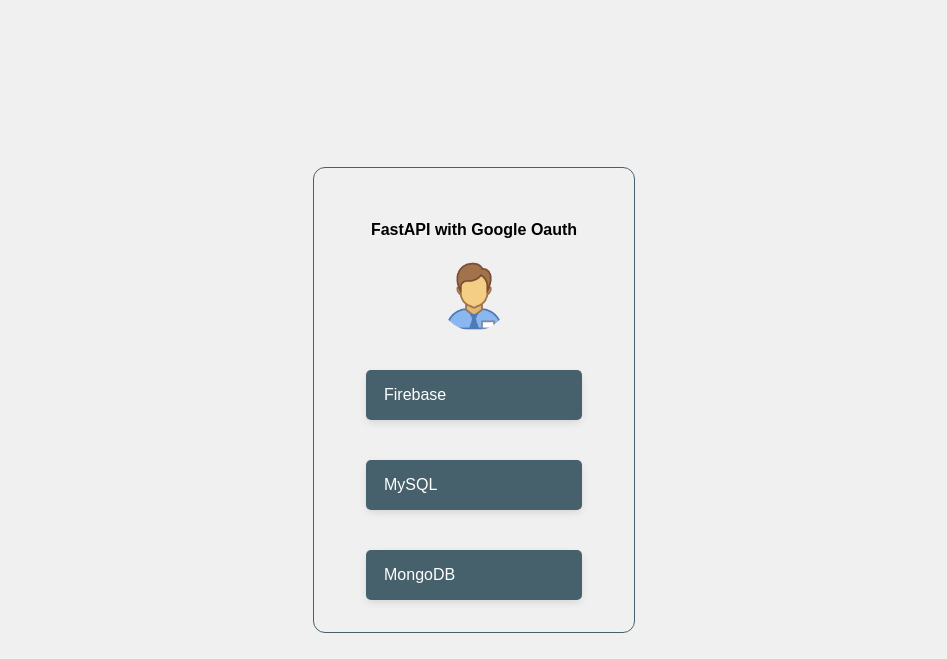
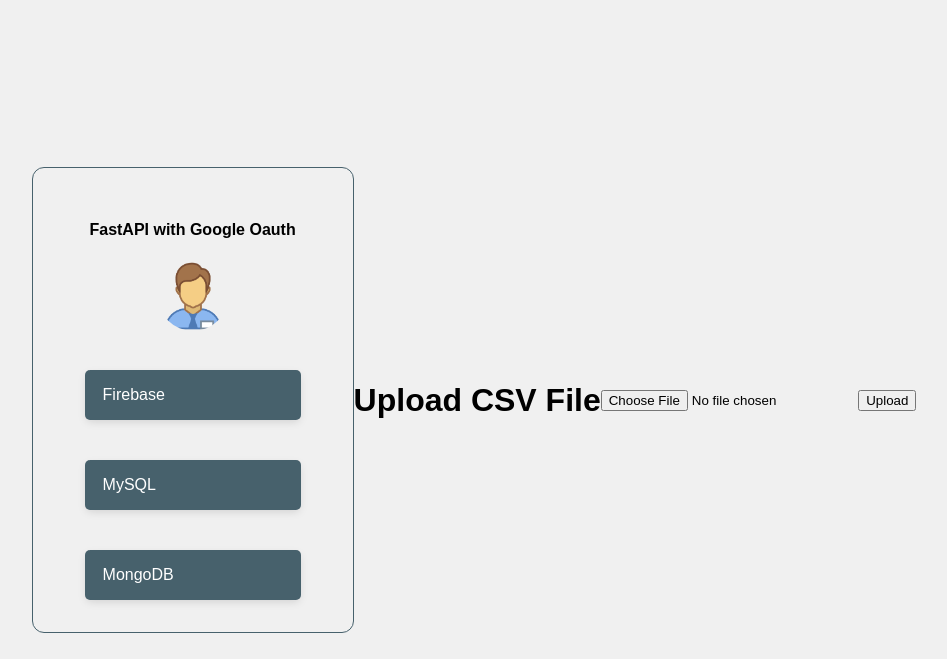
Before and after one commit to Modak-Rosogulla/ChatDB, a FastAPI app: page / in a window 1280 px wide. Shown: the top 659 px of the page, without its empty margins (166-1113 px from the left). Run offline with FastAPI, Linux system fonts and the light colour scheme.

Commit message:
Basic working upload button and functionality

```diff
--- a/app/firebase_helpers.py
+++ b/app/firebase_helpers.py
@@ -2,13 +2,14 @@ import pandas as pd
 import json
 import requests
 import sys
+import os
+from dotenv import load_dotenv
+load_dotenv()
 
-# Firebase Database URL (replace with your actual Firebase URL)
-# DATABASE_URL = "https://homework1-8757c-default-rtdb.firebaseio.com/"
-DATABASE_URL = "https://dsci551-877cc-default-rtdb.firebaseio.com/"
+DATABASE_URL = os.getenv('DATABASE_URL')
 
 # 1. Load data from csv
-def load_data_to_firebase(csv_file):
+def load_data_to_firebase(csv_file, DATABASE_URL=DATABASE_URL):
     # INPUT : Path to the CSV file
     # RETURN : Status code after Python REST call to add the data [response.status_code]
     # EXPECTED RETURN : 200
--- a/app/main.py
+++ b/app/main.py
@@ -1,13 +1,19 @@
-from fastapi import FastAPI, Request
+from fastapi import FastAPI, Request, UploadFile, File
 from app.firebase_helpers import load_data_to_firebase, search_by_id
 from fastapi.templating import Jinja2Templates
 import requests
 import json
 from fastapi.staticfiles import StaticFiles
+from dotenv import load_dotenv
+from fastapi.responses import JSONResponse
+import os
+import shutil
+
+load_dotenv()
+FIREBASE_URL = os.getenv('DATABASE_URL')
 
 app = FastAPI()
 
-DATABASE_URL = "https://dsci551-877cc-default-rtdb.firebaseio.com/"
 templates = Jinja2Templates(directory="templates")
 app.mount("/static", StaticFiles(directory="static"), name="static")
 
@@ -32,12 +38,31 @@ def mongodb():
 @app.get("/firebase")
 def firebase():
     # load_data_to_firebase("app/data.csv")
-    AQI_data = requests.get(DATABASE_URL + "/AQI.json")
+    AQI_data = requests.get(FIREBASE_URL + "/AQI.json")
     print(f"response_type: {type(AQI_data)}")
 
     return AQI_data.json()
 
-@app.get("/upload_to_firebase")
-def upload_to_firebase():
-    load_data_to_firebase("app/data.csv")
-    return {"message": "Data uploaded successfully"}
+@app.post("/upload")
+async def upload_file(file: UploadFile = File(...)):
+    """
+    Basic file upload to firebase using FastAPI
+    Have to process how to upload the file -
+
+    a more general "load_data_to_firebase" function
+    This data can also be uploaded to MySQL
+    """
+    # try:
+    upload_folder = "uploads/"
+    os.makedirs(upload_folder, exist_ok=True)
+    file_location = f"{upload_folder}/{file.filename}"
+
+    with open(file_location, "wb") as buffer:
+        shutil.copyfileobj(file.file, buffer)
+
+    load_data_to_firebase(file_location, DATABASE_URL=FIREBASE_URL)
+
+    return JSONResponse(content={"message": "File uploaded successfully!"})
+
+    # except Exception as e:
+    #     return JSONResponse(content={"error": str(e)}, status_code=500)
--- a/templates/home.html
+++ b/templates/home.html
@@ -24,5 +24,29 @@
         <span class="btn-text">MongoDB</span>
       </a>
     </div>
+
+    <h1>Upload CSV File</h1>
+    <form id="uploadForm" action="/upload" method="post" enctype="multipart/form-data">
+        <input type="file" name="file" accept=".csv" required>
+        <button type="submit">Upload</button>
+    </form>
+
+    <script>
+        document.getElementById('uploadForm').onsubmit = async (event) => {
+            event.preventDefault();
+            const formData = new FormData(event.target);
+
+            const response = await fetch('/upload', {
+                method: 'POST',
+                body: formData
+            });
+
+            if (response.ok) {
+                alert("File uploaded successfully!");
+            } else {
+                alert("Failed to upload the file.");
+            }
+        };
+    </script>
   </body>
 </html>
```
